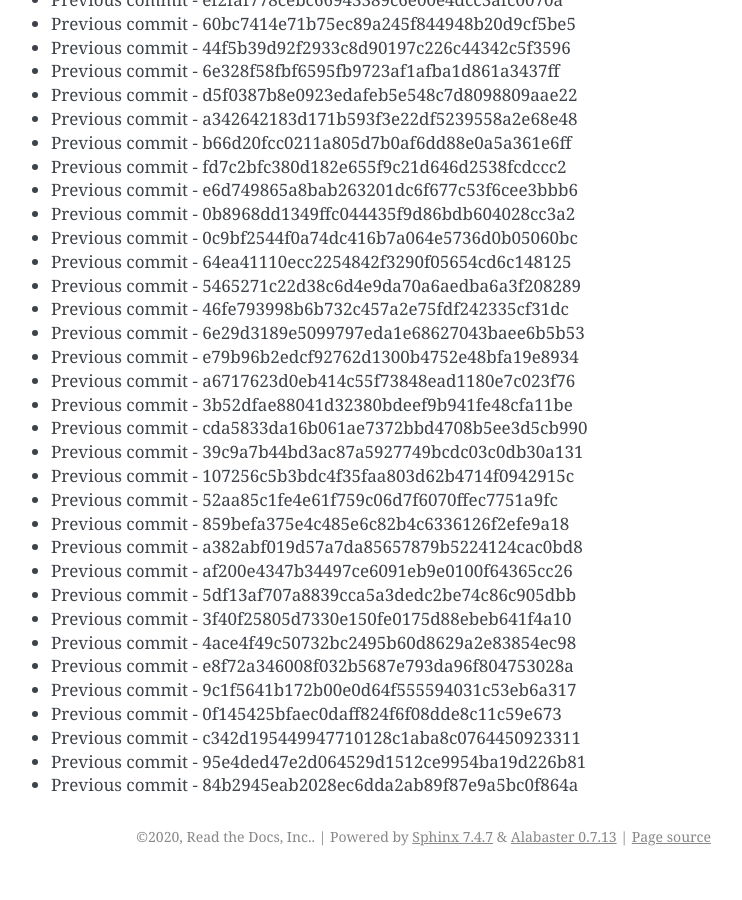
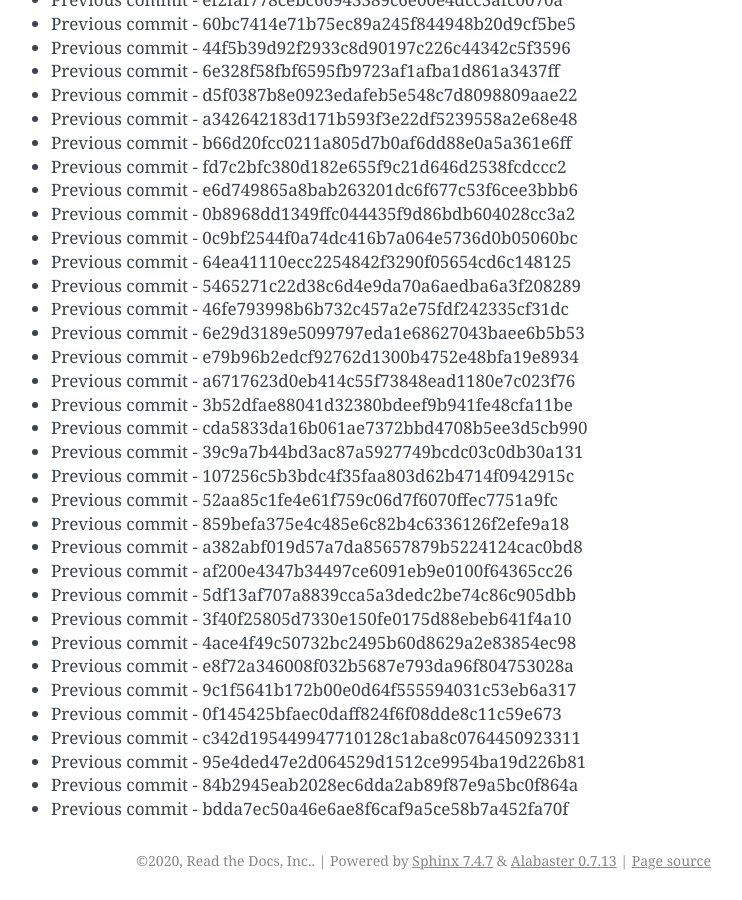
Before and after one commit to readthedocs/rtd-git-stresstest, a Sphinx documentation site: the page built from docs/updates.rst, in a window 1280 px wide and 900 px high, scrolled down 61861 px. Shown: the whole window, without its empty margins (399-1141 px from the left). Built offline with Sphinx 7.4.7, drawn with Linux system fonts in a browser that asks for light colours; before the commit the page ends 62737 px from its top, so only the background shows below that.

Commit message:
Generating commit from previous: bdda7ec50a46e6ae8f6caf9a5ce58b7a452fa70f

```diff
--- a/docs/updates.rst
+++ b/docs/updates.rst
@@ -2631,3 +2631,4 @@ It can be tested for any performance characteristics.
 * Previous commit - c342d195449947710128c1aba8c0764450923311
 * Previous commit - 95e4ded47e2d064529d1512ce9954ba19d226b81
 * Previous commit - 84b2945eab2028ec6dda2ab89f87e9a5bc0f864a
+* Previous commit - bdda7ec50a46e6ae8f6caf9a5ce58b7a452fa70f
```
